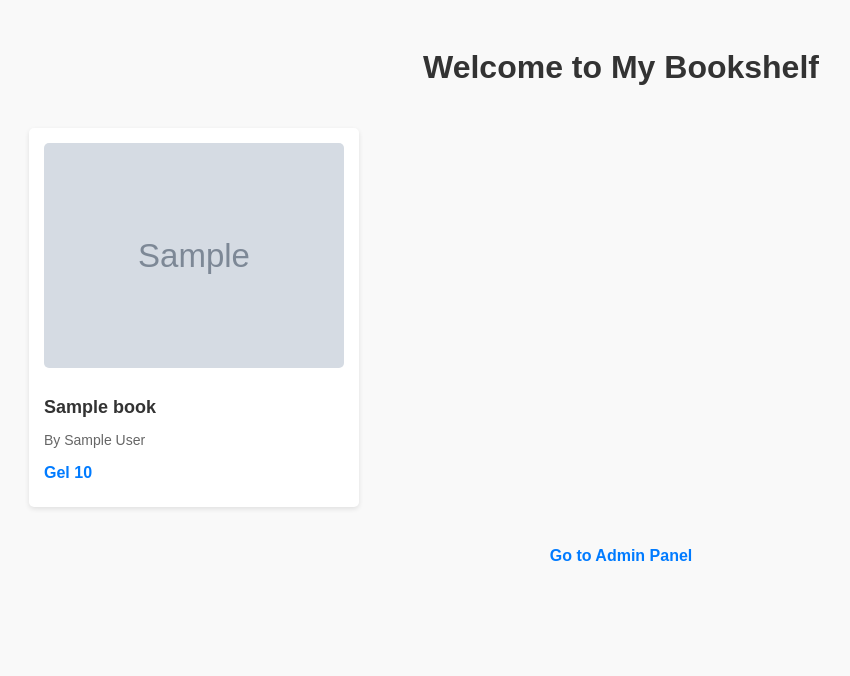
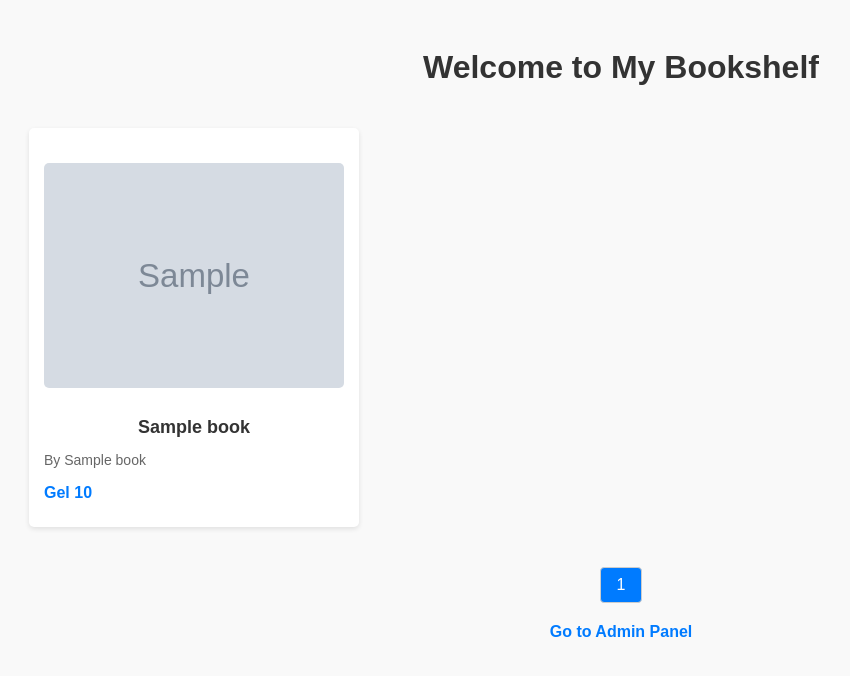
Before and after one commit to inavellevani/Django-beginning, a Django app: template templates/welcome.html in a window 1280 px wide. Shown: the top 676 px of the page, without its empty margins (19-869 px from the left). Run offline with Django 5.2, Linux system fonts and the light colour scheme; tables that the repository leaves empty hold one stand-in row (values such as "Sample post"); the template is opened without the code that fills it: values that come from a table or form of the project are taken from there, most other values are stand-ins (such as "Sample title", 1, 10 or a date in 2020); grey boxes marked "Sample" are stand-in pictures.

Commit message:
fixing paginating

```diff
--- a/templates/welcome.html
+++ b/templates/welcome.html
@@ -59,20 +59,57 @@
             color: #007bff;
             font-weight: bold;
         }
+        .pagination {
+            display: flex;
+            justify-content: center;
+            margin-top: 20px;
+        }
+        .pagination a, .pagination span {
+            padding: 8px 16px;
+            text-decoration: none;
+            color: #333;
+            background-color: #fff;
+            border: 1px solid #ccc;
+            margin: 0 4px;
+            border-radius: 4px;
+        }
+        .pagination span {
+            background-color: #007bff;
+            color: #fff;
+        }
     </style>
 </head>
 <body>
     <h1>Welcome to My Bookshelf</h1>
     <ul>
-        {% for book in books %}
+        {% for book in page_obj %}
             <li>
-                <img src="{{ MEDIA_URL }}{{ book.image.url }}" alt="{{ book.name }} cover">
-                <h2>{{ book.name }}</h2>
+                <a href="{% url 'market:book_detail' book.id %}">
+                    <img src="{{ MEDIA_URL }}{{ book.image.url }}" alt="{{ book.name }} cover">
+                    <h2>{{ book.name }}</h2>
+                </a>
                 <p>By {{ book.author_name }}</p>
                 <p class="price">Gel {{ book.price }}</p>
             </li>
         {% endfor %}
     </ul>
+    <div class="pagination">
+        {% if page_obj.has_previous %}
+            <a href="?page={{ page_obj.previous_page_number }}">Previous</a>
+        {% endif %}
+
+        {% for page_num in page_obj.paginator.page_range %}
+            {% if page_num == page_obj.number %}
+                <span>{{ page_num }}</span>
+            {% else %}
+                <a href="?page={{ page_num }}">{{ page_num }}</a>
+            {% endif %}
+        {% endfor %}
+
+        {% if page_obj.has_next %}
+            <a href="?page={{ page_obj.next_page_number }}">Next</a>
+        {% endif %}
+    </div>
     <a href="{% url 'admin:index' %}" style="text-decoration: none;">Go to Admin Panel</a>
 </body>
 </html>
```
Also changed, not shown: market/views.py (+11 -10 lines), templates/book_detail.html (+9 -2 lines).
